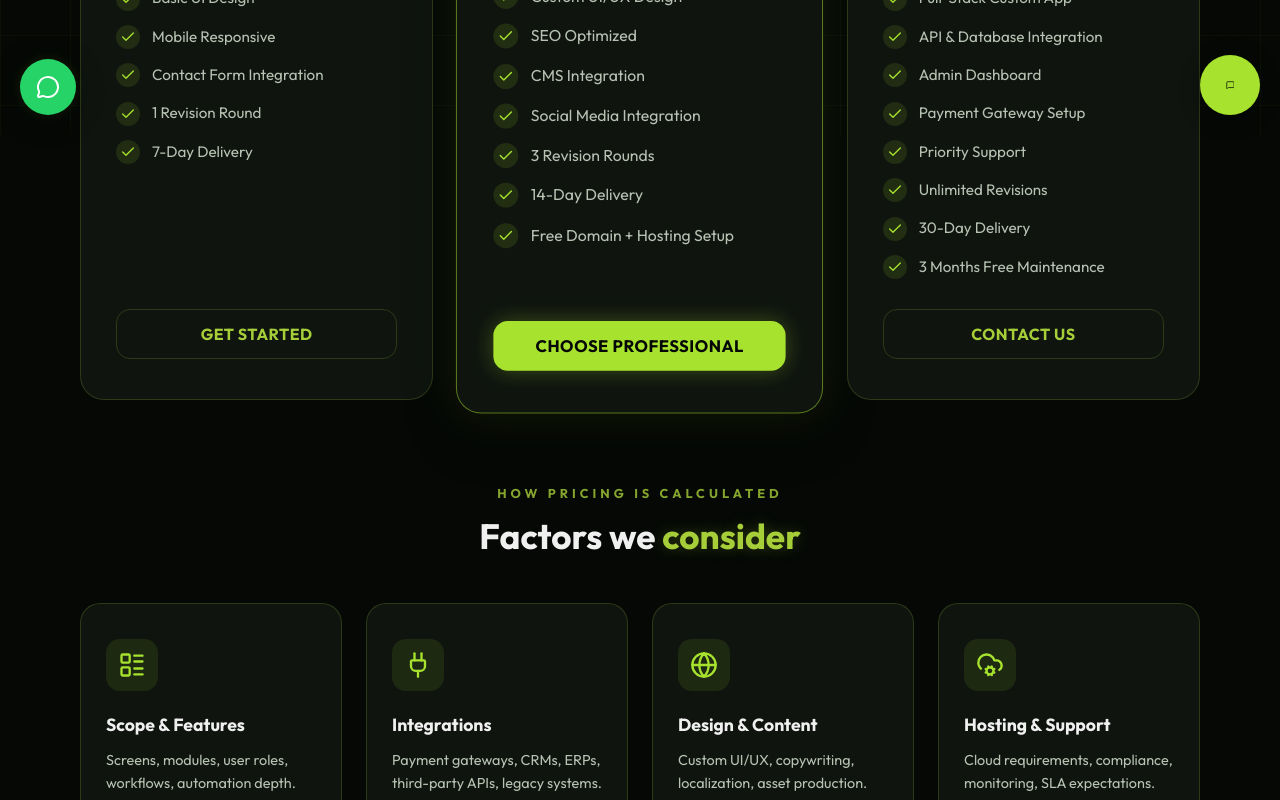
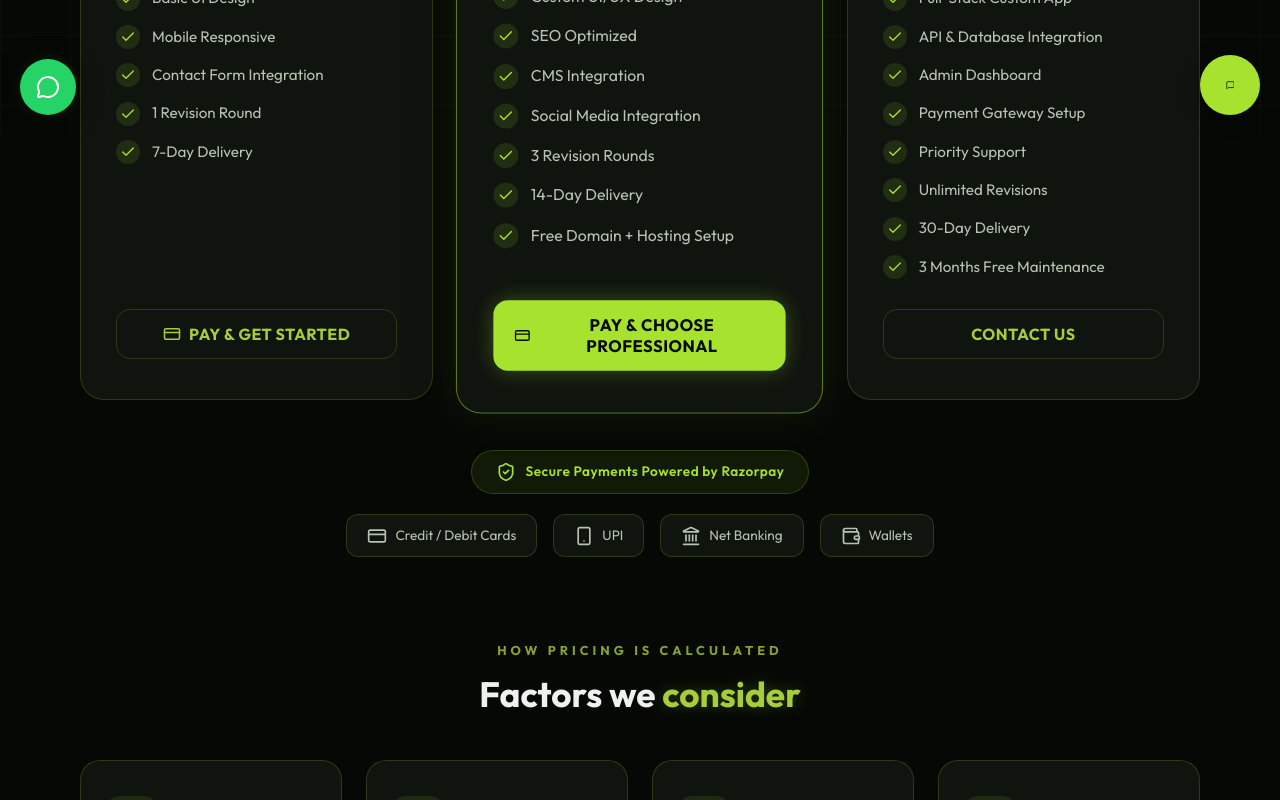
Before and after one commit to shubham7372/SASTECH, a React (Vite) app: page /plans in a window 1280 px wide. Shown: the part 665-1465 px from the top of the page. Built offline with nearby package versions, Linux system fonts and the light colour scheme.

Commit message:
pament  method

```diff
--- a/index.html
+++ b/index.html
@@ -1,13 +1,17 @@
 <!doctype html>
 <html lang="en">
+
 <head>
   <meta charset="UTF-8" />
   <link rel="icon" type="image/x-icon" href="/favicon.ico" />
   <meta name="viewport" content="width=device-width, initial-scale=1.0" />
   <title>SAS TECH | Software & Web Development</title>
+  <script src="https://checkout.razorpay.com/v1/checkout.js"></script>
 </head>
+
 <body>
   <div id="root"></div>
   <script type="module" src="/src/main.jsx"></script>
 </body>
+
 </html>
--- a/src/App.css
+++ b/src/App.css
@@ -1700,6 +1700,174 @@
   color: var(--primary) !important;
 }
 
+/* Pricing CTA icon gap */
+.pricing-cta {
+  display: flex !important;
+  align-items: center;
+  justify-content: center;
+  gap: 8px;
+}
+
+/* ============================
+   PAYMENT METHODS SECTION
+   ============================ */
+.payment-methods-section {
+  position: relative;
+  z-index: 1;
+  margin-top: 50px;
+  display: flex;
+  flex-direction: column;
+  align-items: center;
+  gap: 20px;
+}
+
+.payment-methods-badge {
+  display: inline-flex;
+  align-items: center;
+  gap: 10px;
+  background: rgba(166, 226, 46, 0.08);
+  border: 1px solid rgba(166, 226, 46, 0.2);
+  border-radius: 30px;
+  padding: 10px 24px;
+  color: var(--neon-green);
+  font-size: 0.85rem;
+  font-weight: 600;
+  letter-spacing: 0.5px;
+}
+
+.payment-methods-list {
+  display: flex;
+  flex-wrap: wrap;
+  gap: 16px;
+  justify-content: center;
+}
+
+.payment-method-item {
+  display: flex;
+  align-items: center;
+  gap: 8px;
+  background: var(--bg-surface);
+  border: 1px solid var(--border);
+  border-radius: 12px;
+  padding: 10px 20px;
+  color: var(--text-muted);
+  font-size: 0.85rem;
+  font-weight: 500;
+  transition: all 0.3s ease;
+}
+
+.payment-method-item:hover {
+  border-color: rgba(166, 226, 46, 0.4);
+  color: var(--neon-green);
+  box-shadow: 0 0 15px rgba(166, 226, 46, 0.1);
+  transform: translateY(-2px);
+}
+
+/* ============================
+   PAYMENT TOAST NOTIFICATION
+   ============================ */
+.payment-toast {
+  position: fixed;
+  bottom: 30px;
+  left: 50%;
+  transform: translateX(-50%);
+  z-index: 3000;
+  display: flex;
+  align-items: center;
+  gap: 14px;
+  background: rgba(15, 20, 15, 0.95);
+  backdrop-filter: blur(12px);
+  -webkit-backdrop-filter: blur(12px);
+  border-radius: 16px;
+  padding: 16px 24px;
+  min-width: 340px;
+  max-width: 560px;
+  box-shadow: 0 20px 60px rgba(0, 0, 0, 0.5);
+  animation: toastSlideUp 0.4s cubic-bezier(0.18, 0.89, 0.32, 1.28);
+}
+
+.payment-toast.success {
+  border: 1px solid rgba(74, 222, 128, 0.4);
+}
+
+.payment-toast.error {
+  border: 1px solid rgba(248, 113, 113, 0.4);
+}
+
+.payment-toast-icon {
+  display: flex;
+  align-items: center;
+  justify-content: center;
+  width: 40px;
+  height: 40px;
+  min-width: 40px;
+  border-radius: 50%;
+}
+
+.payment-toast.success .payment-toast-icon {
+  background: rgba(74, 222, 128, 0.15);
+  color: #4ade80;
+}
+
+.payment-toast.error .payment-toast-icon {
+  background: rgba(248, 113, 113, 0.15);
+  color: #f87171;
+}
+
+.payment-toast-body {
+  flex: 1;
+}
+
+.payment-toast-body strong {
+  display: block;
+  font-size: 0.95rem;
+  margin-bottom: 2px;
+}
+
+.payment-toast.success .payment-toast-body strong {
+  color: #4ade80;
+}
+
+.payment-toast.error .payment-toast-body strong {
+  color: #f87171;
+}
+
+.payment-toast-body p {
+  font-size: 0.82rem;
+  color: var(--text-muted);
+  margin: 0;
+  line-height: 1.4;
+}
+
+.payment-toast-close {
+  background: transparent !important;
+  border: none !important;
+  color: var(--text-muted) !important;
+  font-size: 1.4rem;
+  cursor: pointer;
+  padding: 0 !important;
+  line-height: 1;
+  transition: color 0.2s ease;
+}
+
+.payment-toast-close:hover {
+  color: var(--text-main) !important;
+  background: transparent !important;
+  box-shadow: none !important;
+}
+
+@keyframes toastSlideUp {
+  from {
+    transform: translateX(-50%) translateY(40px);
+    opacity: 0;
+  }
+
+  to {
+    transform: translateX(-50%) translateY(0);
+    opacity: 1;
+  }
+}
+
 /* ============================
    FACTORS SECTION
    ============================ */
@@ -2647,6 +2815,27 @@
     font-size: 1.8rem;
   }
 
+  .payment-methods-section {
+    margin-top: 35px;
+  }
+
+  .payment-methods-badge {
+    font-size: 0.78rem;
+    padding: 8px 18px;
+  }
+
+  .payment-method-item {
+    padding: 8px 14px;
+    font-size: 0.8rem;
+  }
+
+  .payment-toast {
+    min-width: 280px;
+    max-width: 90vw;
+    padding: 14px 18px;
+    bottom: 20px;
+  }
+
   /* Contact page — tablet */
   .contact-page {
     padding: 100px 25px 50px;
--- a/src/Plans.jsx
+++ b/src/Plans.jsx
@@ -1,11 +1,12 @@
-import { useEffect } from 'react'
+import { useState, useEffect } from 'react'
 import { Link } from 'react-router-dom'
-import { Check, ArrowLeft, Sparkles, LayoutList, Plug, Globe, CloudCog } from 'lucide-react'
+import { Check, ArrowLeft, Sparkles, LayoutList, Plug, Globe, CloudCog, CreditCard, Smartphone, Landmark, Wallet, ShieldCheck, CheckCircle2, XCircle } from 'lucide-react'
 
 const plans = [
     {
         name: 'Basic',
         price: '24,999',
+        priceNum: 2499900, // in paise for Razorpay
         period: '/project',
         description: 'Perfect for small businesses looking to establish their online presence.',
         features: [
@@ -16,12 +17,14 @@ const plans = [
             '1 Revision Round',
             '7-Day Delivery',
         ],
-        cta: 'Get Started',
+        cta: 'Pay & Get Started',
         popular: false,
+        payable: true,
     },
     {
         name: 'Professional',
         price: '49,999',
+        priceNum: 4999900,
         period: '/project',
         description: 'Ideal for growing businesses that need a feature-rich, polished web presence.',
         features: [
@@ -34,12 +37,14 @@ const plans = [
             '14-Day Delivery',
             'Free Domain + Hosting Setup',
         ],
-        cta: 'Choose Professional',
+        cta: 'Pay & Choose Professional',
         popular: true,
+        payable: true,
     },
     {
         name: 'Enterprise',
         price: '1,00,000',
+        priceNum: 10000000,
         period: '/project',
         description: 'For businesses that demand a full-stack, custom-built digital solution.',
         features: [
@@ -55,6 +60,7 @@ const plans = [
         ],
         cta: 'Contact Us',
         popular: false,
+        payable: false,
     },
 ]
 
@@ -81,10 +87,74 @@ const factors = [
     },
 ]
 
+const paymentMethods = [
+    { icon: <CreditCard size={20} />, label: 'Credit / Debit Cards' },
+    { icon: <Smartphone size={20} />, label: 'UPI' },
+    { icon: <Landmark size={20} />, label: 'Net Banking' },
+    { icon: <Wallet size={20} />, label: 'Wallets' },
+]
+
 function Plans({ onEnquire }) {
+    const [toast, setToast] = useState(null) // { type: 'success' | 'error', message }
+
     useEffect(() => {
         window.scrollTo(0, 0)
     }, [])
+
+    useEffect(() => {
+        if (toast) {
+            const timer = setTimeout(() => setToast(null), 5000)
+            return () => clearTimeout(timer)
+        }
+    }, [toast])
+
+    const handlePayment = (plan) => {
+        if (!window.Razorpay) {
+            setToast({ type: 'error', message: 'Payment gateway failed to load. Please refresh and try again.' })
+            return
+        }
+
+        const options = {
+            key: 'rzp_test_YourTestKeyHere', // Replace with your Razorpay key
+            amount: plan.priceNum,
+            currency: 'INR',
+            name: 'SAS Technologies',
+            description: `${plan.name} Plan – ${plan.description}`,
+            image: '/src/assets/logo.jpg',
+            handler: function (response) {
+                setToast({
+                    type: 'success',
+                    message: `Payment successful! ID: ${response.razorpay_payment_id}. Our team will contact you shortly.`,
+                })
+            },
+            prefill: {
+                name: '',
+                email: '',
+                contact: '',
+            },
+            notes: {
+                plan_name: plan.name,
+                plan_price: plan.price,
+            },
+            theme: {
+                color: '#a6ce39',
+            },
+            modal: {
+                ondismiss: function () {
+                    setToast({ type: 'error', message: 'Payment was cancelled. You can try again anytime.' })
+                },
+            },
+        }
+
+        const rzp = new window.Razorpay(options)
+        rzp.on('payment.failed', function (response) {
+            setToast({
+                type: 'error',
+                message: `Payment failed: ${response.error.description}. Please try again.`,
+            })
+        })
+        rzp.open()
+    }
 
     return (
         <div className="plans-page">
@@ -142,12 +212,29 @@ function Plans({ onEnquire }) {
 
                         <button
                             className={`pricing-cta ${plan.popular ? 'pricing-cta-primary' : 'pricing-cta-outline'}`}
-                            onClick={onEnquire}
+                            onClick={() => plan.payable ? handlePayment(plan) : onEnquire()}
                         >
+                            {plan.payable && <CreditCard size={18} />}
                             {plan.cta}
                         </button>
                     </div>
                 ))}
+            </div>
+
+            {/* Accepted Payment Methods */}
+            <div className="payment-methods-section">
+                <div className="payment-methods-badge">
+                    <ShieldCheck size={20} />
+                    <span>Secure Payments Powered by Razorpay</span>
+                </div>
+                <div className="payment-methods-list">
+                    {paymentMethods.map((method, i) => (
+                        <div key={i} className="payment-method-item">
+                            {method.icon}
+                            <span>{method.label}</span>
+                        </div>
+                    ))}
+                </div>
             </div>
 
             {/* Factors Section */}
@@ -168,6 +255,20 @@ function Plans({ onEnquire }) {
             <div className="plans-footer-note">
                 <p>Need a custom plan? <button className="inline-link" onClick={onEnquire}>Contact us</button> for a tailored quote.</p>
             </div>
+
+            {/* Payment Toast Notification */}
+            {toast && (
+                <div className={`payment-toast ${toast.type}`}>
+                    <div className="payment-toast-icon">
+                        {toast.type === 'success' ? <CheckCircle2 size={22} /> : <XCircle size={22} />}
+                    </div>
+                    <div className="payment-toast-body">
+                        <strong>{toast.type === 'success' ? 'Payment Successful!' : 'Payment Issue'}</strong>
+                        <p>{toast.message}</p>
+                    </div>
+                    <button className="payment-toast-close" onClick={() => setToast(null)}>×</button>
+                </div>
+            )}
         </div>
     )
 }
```
Lines whose indentation alone changed are shown as unchanged.
